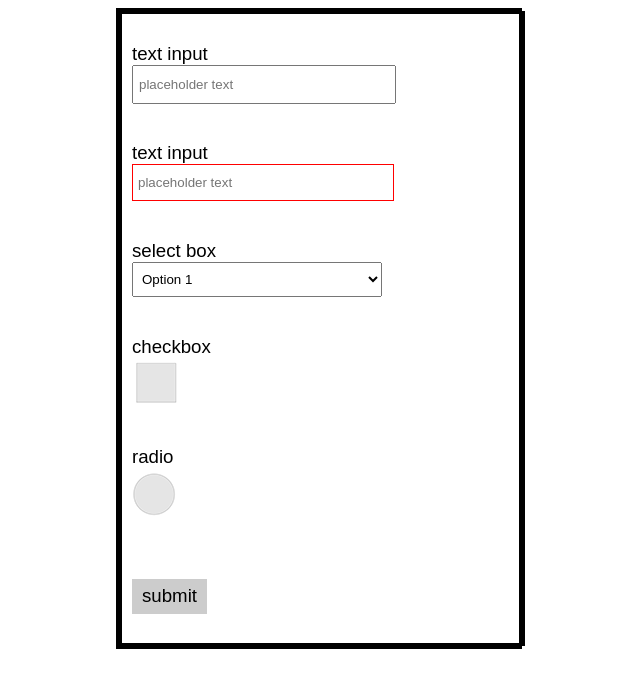
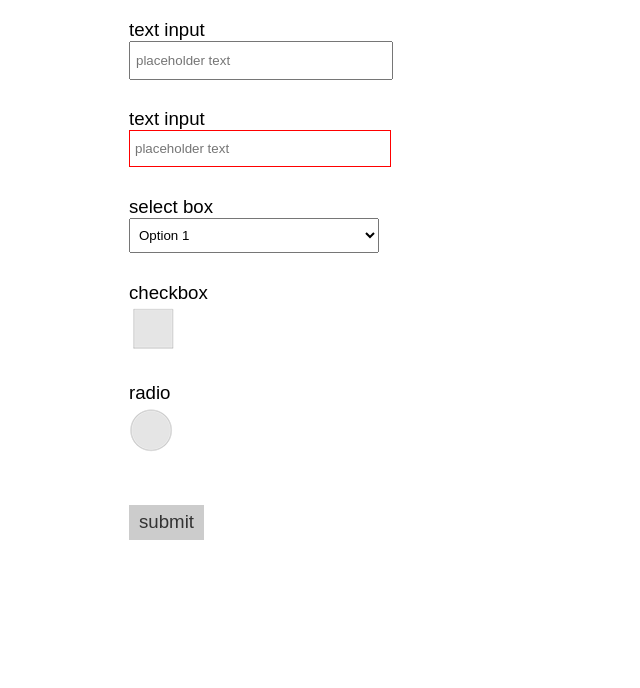
Before and after one commit to dawnaldrich/ui-challenge-2-, a plain HTML site: page index.html in a window 1280 px wide. Shown: the whole page, without its empty margins (329-969 px from the left). Drawn offline with Linux system fonts and the light colour scheme.

Commit message:
reached 3 hours and commiting

```diff
--- a/styles.css
+++ b/styles.css
@@ -6,12 +6,10 @@ body{
 .container{
     width:400px;
     margin:0 auto;
-    border:solid;
 }
 form{
     width:400px;
     margin:0 auto;
-    border:solid;
 
 }
 p{
@@ -37,8 +35,8 @@ p{
     width: 50px;
     height: 50px;
     display: block;
-    transition: 350ms;
-    position: realtive;
+    transition: 0ms;
+    position: relative;
   }
 
 
@@ -61,7 +59,7 @@ p{
 
   #input-radio:checked + label {
     background-image: url('form-elements-sprite-50pxH.png');
-     background-position-x:110px;
+     background-position-x:108px;
   }
 
 
@@ -71,9 +69,17 @@ p{
     width: 75px;
     height: 35px;
     font-size:14pt;
+    color:#333;
+ }
 
-
- }
+ input[type=submit]:hover {
+  background-color: #333;
+  border: 0;
+  width: 75px;
+  height: 35px;
+  font-size:14pt;
+  color:#fff;
+}
 
  #input-validate{
   height:25px;
@@ -87,3 +93,7 @@ p{
   padding:5px;
   border:1px solid red;
 }
+p{
+  padding-top:0px;
+
+}
--- a/test-styles.css
+++ /dev/null
@@ -1,34 +0,0 @@
-* {
-    width: 100%;
-    border: 0;
-    outline: 0;
-    padding: 0;
-    margin: 0;
-  }
-
-  #input-pri{
-    display: none;
-  }
-
-  form .labels {
-    width: 50px;
-    height: 50px;
-    display: block;
-    position: relative;
-  }
-
-
-  input[type="checkbox"]:not(:checked) + label {
-    background-color: red;
-    background-image: url('form-elements-sprite-50pxH.png');
-    background-position-x:0px;
-
-  }
-
-  #input-pri:checked + label {
-    background-color: green;
-    background-image: url('form-elements-sprite-50pxH.png');
-    transition: opacity 0.5s;
-     background-position-x:-50px;
-
-  }
```
Also changed, not shown: test.html (deleted, +0 -16 lines), test.png (deleted), 1 other file.
